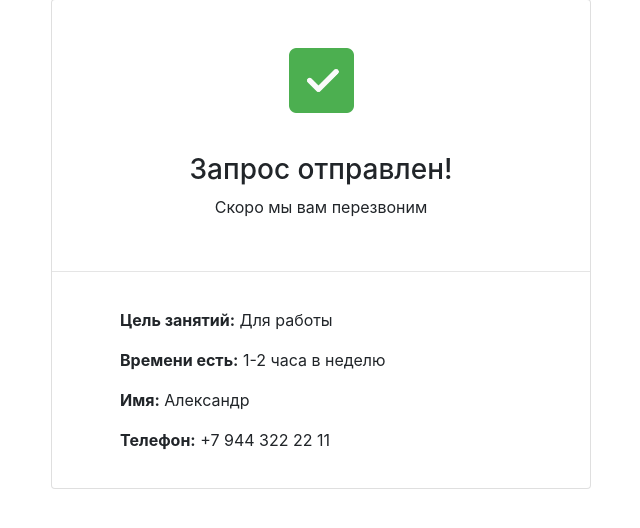
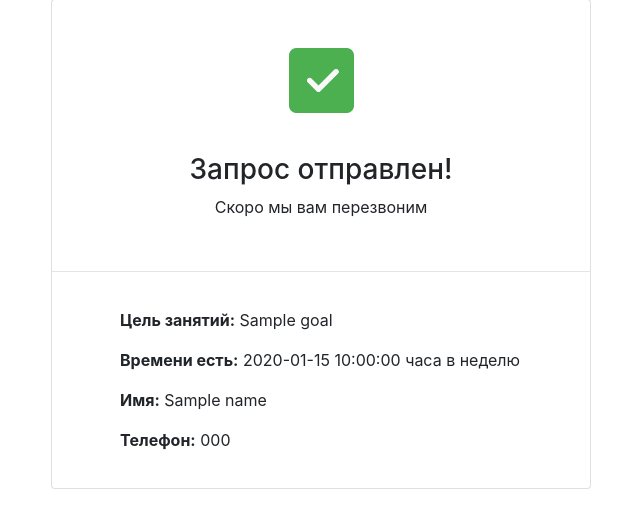
Before and after one commit to antauren/stepik-flask-project2, a Flask app: template templates/request_done.html in a window 1280 px wide. Shown: the part 121-649 px from the top of the page, without its empty margins (319-959 px from the left). Run offline with Flask 2, Linux system fonts and the light colour scheme; the template is opened without the code that fills it: most values are stand-ins (such as "Sample title", 1, 10 or a date in 2020); some libraries are stand-ins or nearby versions.

Commit message:
step6
6А. Реализуйте страницу запроса подбора

    – выведите форму.

6B. Реализуйте страницу запроса подбора

    – примите данные через request,
    – сохраните данные в JSON файле request.json.  Не потеряйте заявки при записи новых!
    – выведите сообщение, что все успешно,
    – проверьте, что запрос записался в файле.

```diff
--- a/app.py
+++ b/app.py
@@ -1,7 +1,7 @@
 from flask import Flask, render_template, request
 from data import teachers, goals, days_of_week
 
-from handler import update_booking_data
+from handler import update_data
 
 app = Flask(__name__)
 app.secret_key = 'REPLACE_ME'
@@ -27,9 +27,24 @@ def render_request():
     return render_template('request.html')
 
 
-@app.route('/request_done/')
+@app.route('/request_done/', methods=['GET', 'POST'])
 def render_request_done():
-    return render_template('request_done.html')
+    goal = request.form.get('goal')
+    time = request.form.get('time')
+    name = request.form.get('name')
+    phone = request.form.get('phone')
+
+    if request.method != "POST":
+        return 'Error'
+
+    data = {'goal': goal,
+            'time': time,
+            'name': name,
+            'phone': phone
+            }
+    update_data('request.json', data)
+
+    return render_template('request_done.html', goal=goals[goal], time=time, name=name, phone=phone)
 
 
 @app.route('/booking/<int:profile_id>/<day>/<time>/')
@@ -54,7 +69,7 @@ def render_booking_done():
             'day': day,
             'time': time
             }
-    update_booking_data(data)
+    update_data('booking.json', data)
 
     return render_template('booking_done.html', name=name, phone=phone, day=days_of_week[day], time=time)
 
--- a/templates/request_done.html
+++ b/templates/request_done.html
@@ -43,10 +43,10 @@
         </div>
         <hr/>
         <div class="card-body mx-5">
-          <p><b>Цель занятий:</b> Для работы</p>
-          <p><b>Времени есть:</b> 1-2 часа в неделю</p>
-          <p><b>Имя:</b> Александр</p>
-          <p><b>Телефон:</b> +7 944 322 22 11</p>
+          <p><b>Цель занятий:</b> {{ goal }}</p>
+          <p><b>Времени есть:</b> {{ time }} часа в неделю</p>
+          <p><b>Имя:</b> {{ name }}</p>
+          <p><b>Телефон:</b> {{ phone }}</p>
         </div>
       </div>
     </div>
```
Also changed, not shown: handler.py (+4 -4 lines), templates/request.html (+5 -5 lines).
